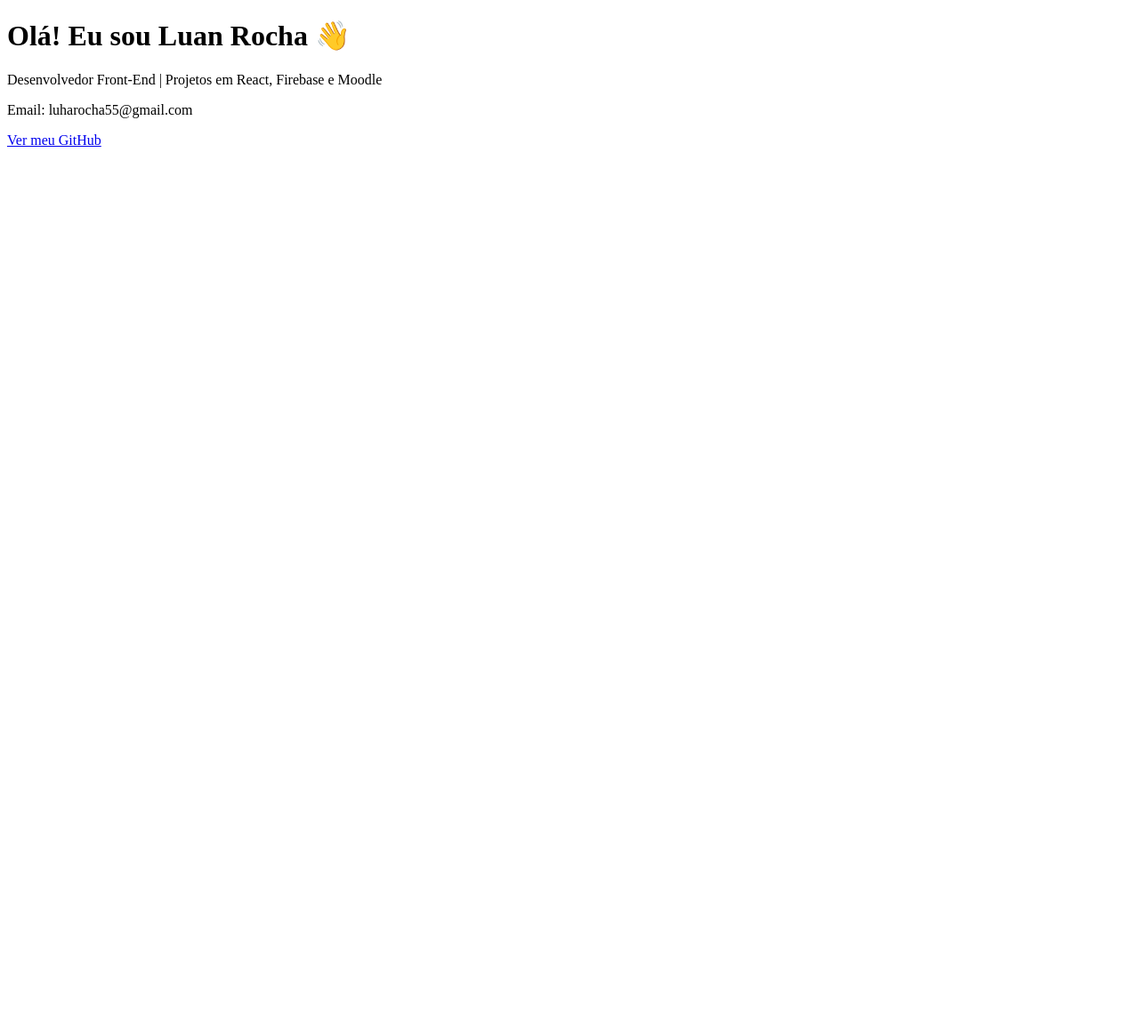
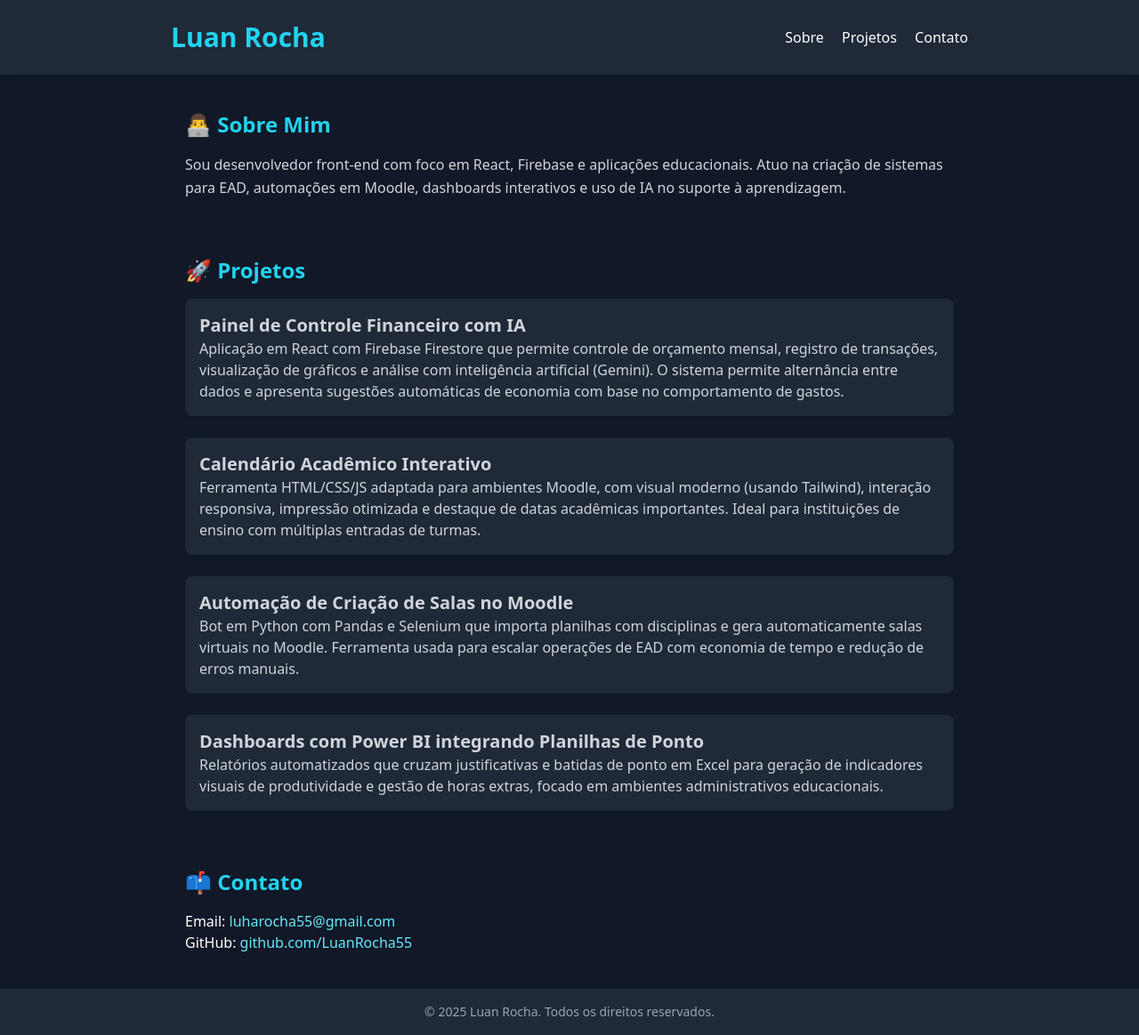
Before and after one commit to LuanRocha55/luanrocha55.github.io, a plain HTML site: page index.html in a window 1280 px wide. Shown: the whole page at 89% size. Before the commit the page ends 800 px from the top, so only its background shows below. Drawn offline with nearby package versions, Linux system fonts and the light colour scheme.

Commit message:
Update index.html

```diff
--- a/index.html
+++ b/index.html
@@ -4,11 +4,62 @@
   <meta charset="UTF-8" />
   <meta name="viewport" content="width=device-width, initial-scale=1.0" />
   <title>Luan Rocha - Portfólio</title>
+  <script src="https://cdn.tailwindcss.com"></script>
 </head>
-<body>
-  <h1>Olá! Eu sou Luan Rocha 👋</h1>
-  <p>Desenvolvedor Front-End | Projetos em React, Firebase e Moodle</p>
-  <p>Email: luharocha55@gmail.com</p>
-  <p><a href="https://github.com/LuanRocha55" target="_blank">Ver meu GitHub</a></p>
+<body class="bg-gray-900 text-white font-sans">
+  <header class="bg-gray-800 p-6 shadow-md">
+    <div class="max-w-4xl mx-auto flex flex-col sm:flex-row items-center justify-between">
+      <h1 class="text-3xl font-bold text-cyan-400">Luan Rocha</h1>
+      <nav class="mt-4 sm:mt-0 space-x-4">
+        <a href="#sobre" class="hover:text-cyan-300">Sobre</a>
+        <a href="#projetos" class="hover:text-cyan-300">Projetos</a>
+        <a href="#contato" class="hover:text-cyan-300">Contato</a>
+      </nav>
+    </div>
+  </header>
+
+  <main class="max-w-4xl mx-auto px-4 py-10">
+    <section id="sobre" class="mb-16">
+      <h2 class="text-2xl font-bold mb-4 text-cyan-400">👨‍💻 Sobre Mim</h2>
+      <p class="text-gray-300 leading-relaxed">
+        Sou desenvolvedor front-end com foco em React, Firebase e aplicações educacionais.
+        Atuo na criação de sistemas para EAD, automações em Moodle, dashboards interativos e uso de IA no suporte à aprendizagem.
+      </p>
+    </section>
+
+
+<section id="projetos" class="mb-16">
+  <h2 class="text-2xl font-bold mb-4 text-cyan-400">🚀 Projetos</h2>
+  <ul class="space-y-6 text-gray-300">
+    <li class="bg-gray-800 p-4 rounded-lg shadow">
+      <h3 class="text-xl font-semibold">Painel de Controle Financeiro com IA</h3>
+      <p>Aplicação em React com Firebase Firestore que permite controle de orçamento mensal, registro de transações, visualização de gráficos e análise com inteligência artificial (Gemini). O sistema permite alternância entre dados e apresenta sugestões automáticas de economia com base no comportamento de gastos.</p>
+    </li>
+    <li class="bg-gray-800 p-4 rounded-lg shadow">
+      <h3 class="text-xl font-semibold">Calendário Acadêmico Interativo</h3>
+      <p>Ferramenta HTML/CSS/JS adaptada para ambientes Moodle, com visual moderno (usando Tailwind), interação responsiva, impressão otimizada e destaque de datas acadêmicas importantes. Ideal para instituições de ensino com múltiplas entradas de turmas.</p>
+    </li>
+    <li class="bg-gray-800 p-4 rounded-lg shadow">
+      <h3 class="text-xl font-semibold">Automação de Criação de Salas no Moodle</h3>
+      <p>Bot em Python com Pandas e Selenium que importa planilhas com disciplinas e gera automaticamente salas virtuais no Moodle. Ferramenta usada para escalar operações de EAD com economia de tempo e redução de erros manuais.</p>
+    </li>
+    <li class="bg-gray-800 p-4 rounded-lg shadow">
+      <h3 class="text-xl font-semibold">Dashboards com Power BI integrando Planilhas de Ponto</h3>
+      <p>Relatórios automatizados que cruzam justificativas e batidas de ponto em Excel para geração de indicadores visuais de produtividade e gestão de horas extras, focado em ambientes administrativos educacionais.</p>
+    </li>
+  </ul>
+</section>
+
+
+    <section id="contato">
+      <h2 class="text-2xl font-bold mb-4 text-cyan-400">📫 Contato</h2>
+      <p>Email: <a href="mailto:luharocha55@gmail.com" class="text-cyan-300 hover:underline">luharocha55@gmail.com</a></p>
+      <p>GitHub: <a href="https://github.com/LuanRocha55" target="_blank" class="text-cyan-300 hover:underline">github.com/LuanRocha55</a></p>
+    </section>
+  </main>
+
+  <footer class="bg-gray-800 text-center p-4 text-sm text-gray-400">
+    © 2025 Luan Rocha. Todos os direitos reservados.
+  </footer>
 </body>
 </html>
```
